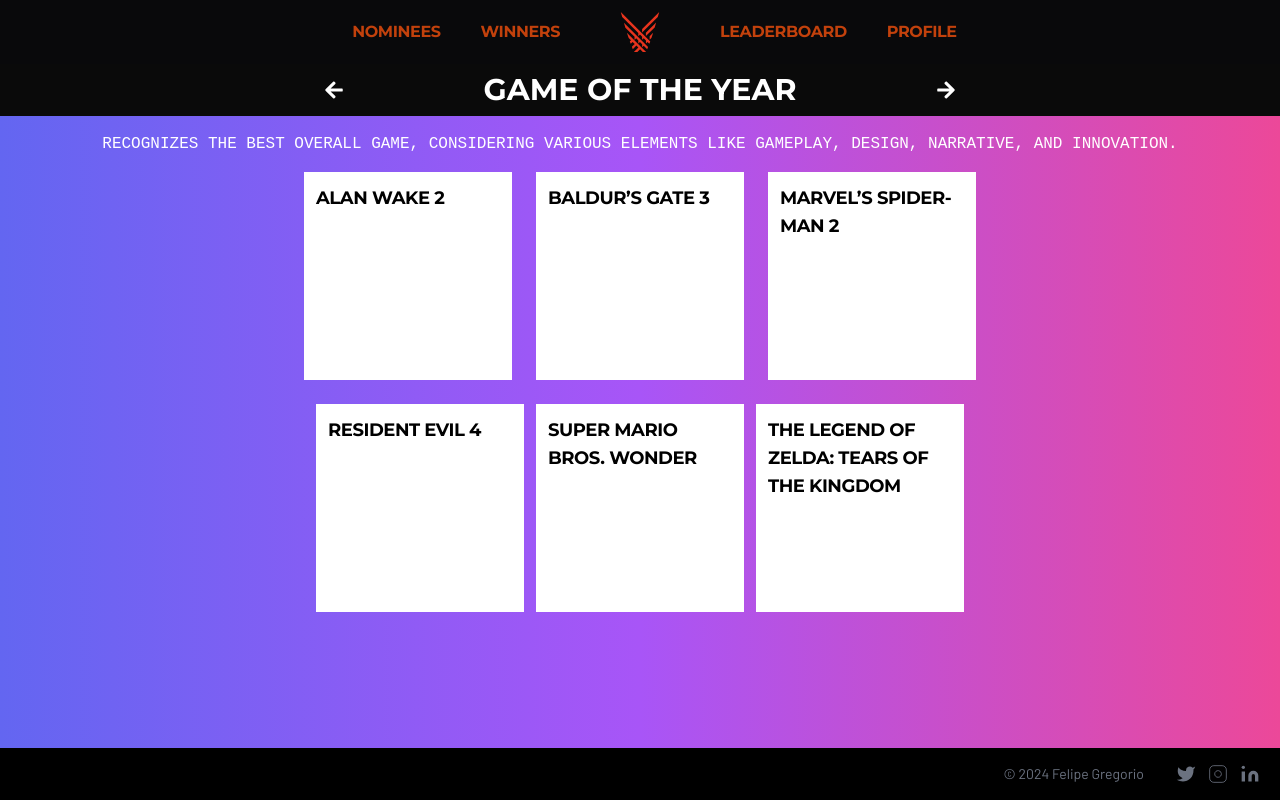
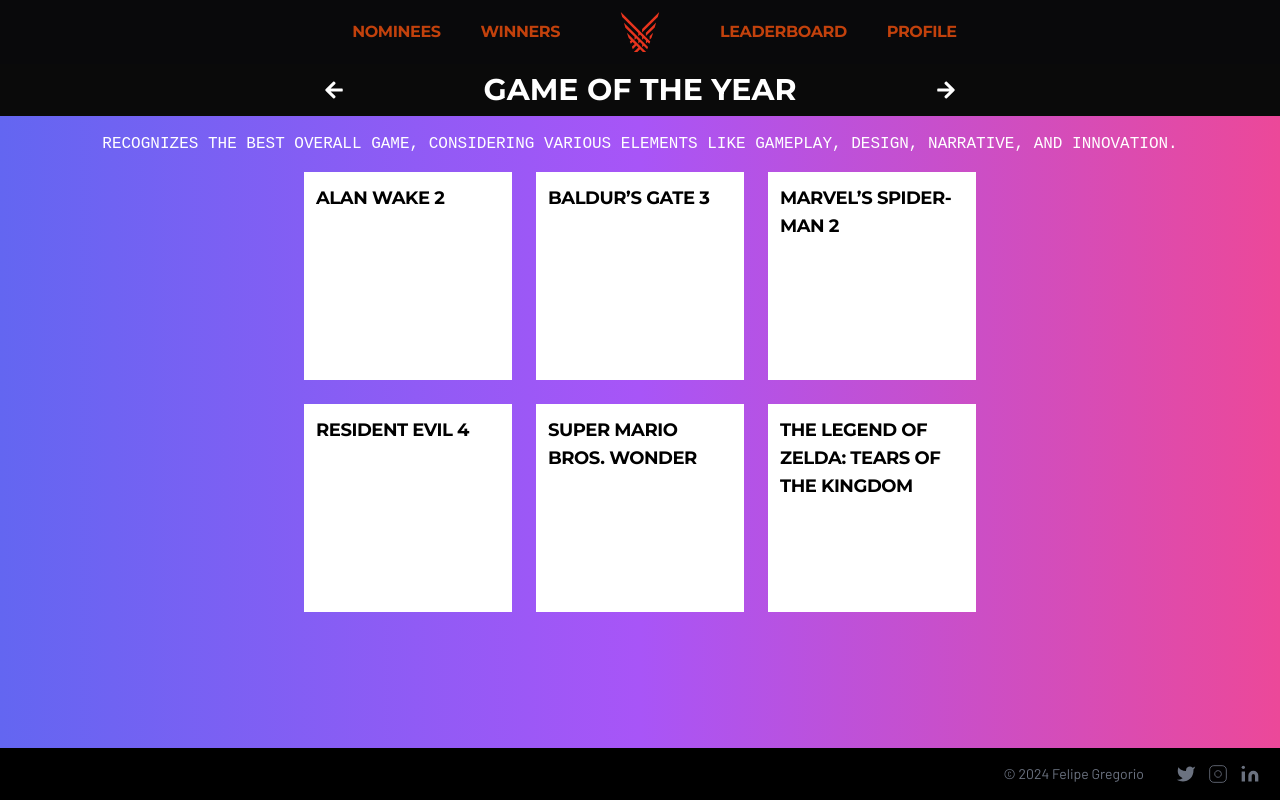
Before and after one commit to flp-gregorio/goty-bet, a React (Vite) app: page /nominees in a window 1280 px wide. Built offline with nearby package versions, Linux system fonts and the light colour scheme; what chartjs-plugin-datalabels would draw is missing.

Commit message:
refactor: Update Nominees page grid layout to center second row

```diff
--- a/src/pages/Nominees/index.tsx
+++ b/src/pages/Nominees/index.tsx
@@ -40,7 +40,7 @@
           headerText={currentCategoryKey}
         />
         <p className="my-4">{currentCategory.description}</p>
-        <div className="grid gap-6 grid-cols-3 grid-rows-2">
+        <div className="grid gap-6 grid-cols-3 grid-rows-1">
           {cardsData.slice(0, 3).map((nomineeData, index) => (
             <CardComponent
               key={index}
@@ -51,9 +51,9 @@
               setActiveCard={handleSetActiveCard} // Pass down setActiveCard function
             />
           ))}
-          {numCards % 3 !== 0 && (
-            <div className="col-span-3 flex justify-center">
-              <div className="grid grid-cols-2 gap-6">
+        </div>
+        <div className="col-span-3 flex justify-center mt-6">
+          <div className={`grid grid-cols-${numCards % 3 == 0 ? 3 : 2} gap-6`}>
             {cardsData.slice(3, numCards).map((nomineeData, index) => (
               <CardComponent
                 key={index}
@@ -66,24 +66,6 @@
             ))}
           </div>
         </div>
-          )}
-          {numCards % 3 === 0 && (
-            <div className="col-span-3 flex justify-center">
-              <div className="grid grid-cols-3 gap-3">
-                {cardsData.slice(3, numCards).map((nomineeData, index) => (
-                  <CardComponent
-                    key={index}
-                    nominee={nomineeData.Nominee}
-                    aux={nomineeData.Publisher}
-                    genre={nomineeData.Genre}
-                    active={nomineeData.Nominee === activeNominee}
-                    setActiveCard={handleSetActiveCard} // Pass down setActiveCard function
-                  />
-                ))}
-              </div>
-            </div>
-          )}
-        </div>
       </div>
     </LayoutSystemComponent>
   );
```
Lines whose indentation alone changed are shown as unchanged.
